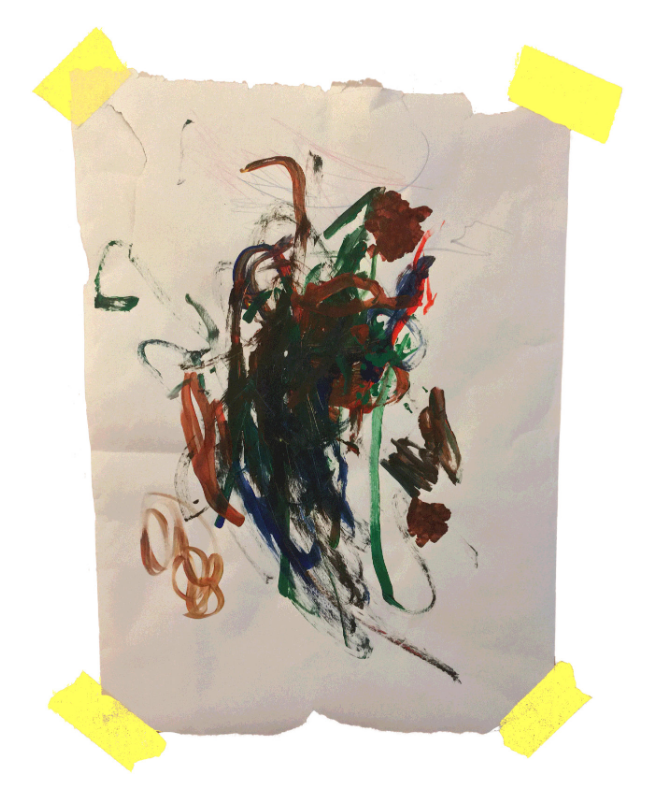
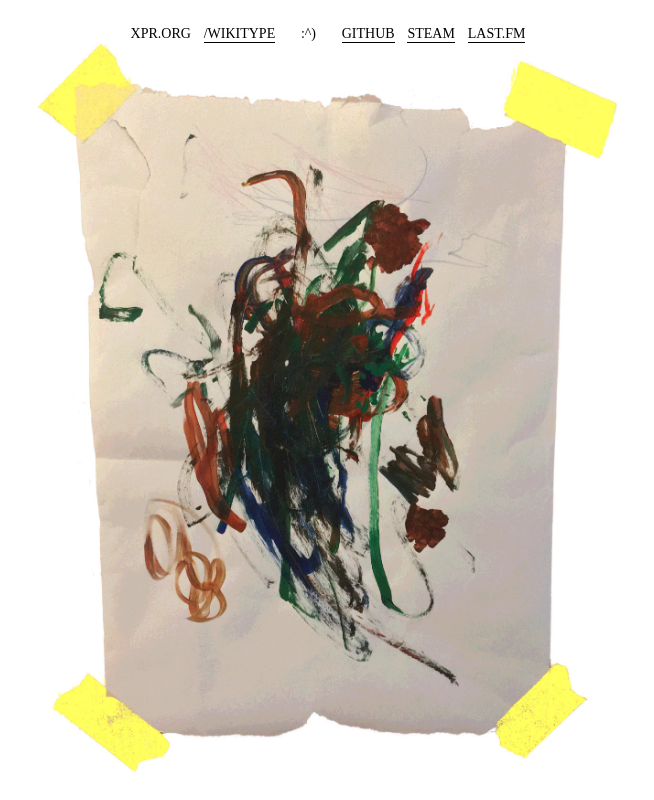
Before and after one commit to xprueg/xprueg.github.io, a plain HTML site: page index.html in a window 1280 px wide. Shown: the whole page, without its empty margins (312-966 px from the left). Drawn offline with Linux system fonts and the light colour scheme; a web font is replaced by a local one.

Commit message:
Add navigation

```diff
--- a/index.html
+++ b/index.html
@@ -3,11 +3,19 @@
     <head>
         <meta charset="utf-8">
         <title>~</title>
+        <link rel="stylesheet" type="text/css"
+              href="https://server.xpr.org/~/fonts/jetbrains_mono.css">
         <style>
             * {
                 margin: 0;
                 padding: 0;
                 box-sizing: border-box;
+            }
+
+            a {
+                color: inherit;
+                text-decoration: none;
+                border-bottom: 1px solid;
             }
 
             html, body {
@@ -16,19 +24,45 @@
             }
 
             body {
+                font-size: 14px;
+                text-transform: uppercase;
+                font-family: JetBrains Mono;
                 display: flex;
                 justify-content: center;
                 align-content: center;
                 padding: 2vw;
+                flex-direction: column;
+            }
+
+            nav {
+                display: flex;
+                justify-content: center;
+                grid-gap: 2ex;
+                white-space: nowrap;
             }
 
             img {
+                flex-shrink: 1;
+                min-height: 0;
                 max-width: 100%;
                 max-height: 100%;
+                object-fit: contain;
             }
         </style>
+        <script defer data-domain="xpr.org"
+                src="https://plausible.io/js/plausible.js"></script>
     </head>
     <body>
+        <nav>
+            <span>XPR.ORG</span>
+            <a href="/wikitype">/wikitype</a>
+            <span></span>
+            <span>:^)</span>
+            <span></span>
+            <a href="https://github.com/xprueg">GitHub</a>
+            <a href="https://steamcommunity.com/id/xprueg">Steam</a>
+            <a href="https://www.last.fm/user/xprueg">last.fm</a>
+        </nav>
         <img src="/img/jp.jpg"/>
     </body>
 </html>
```
